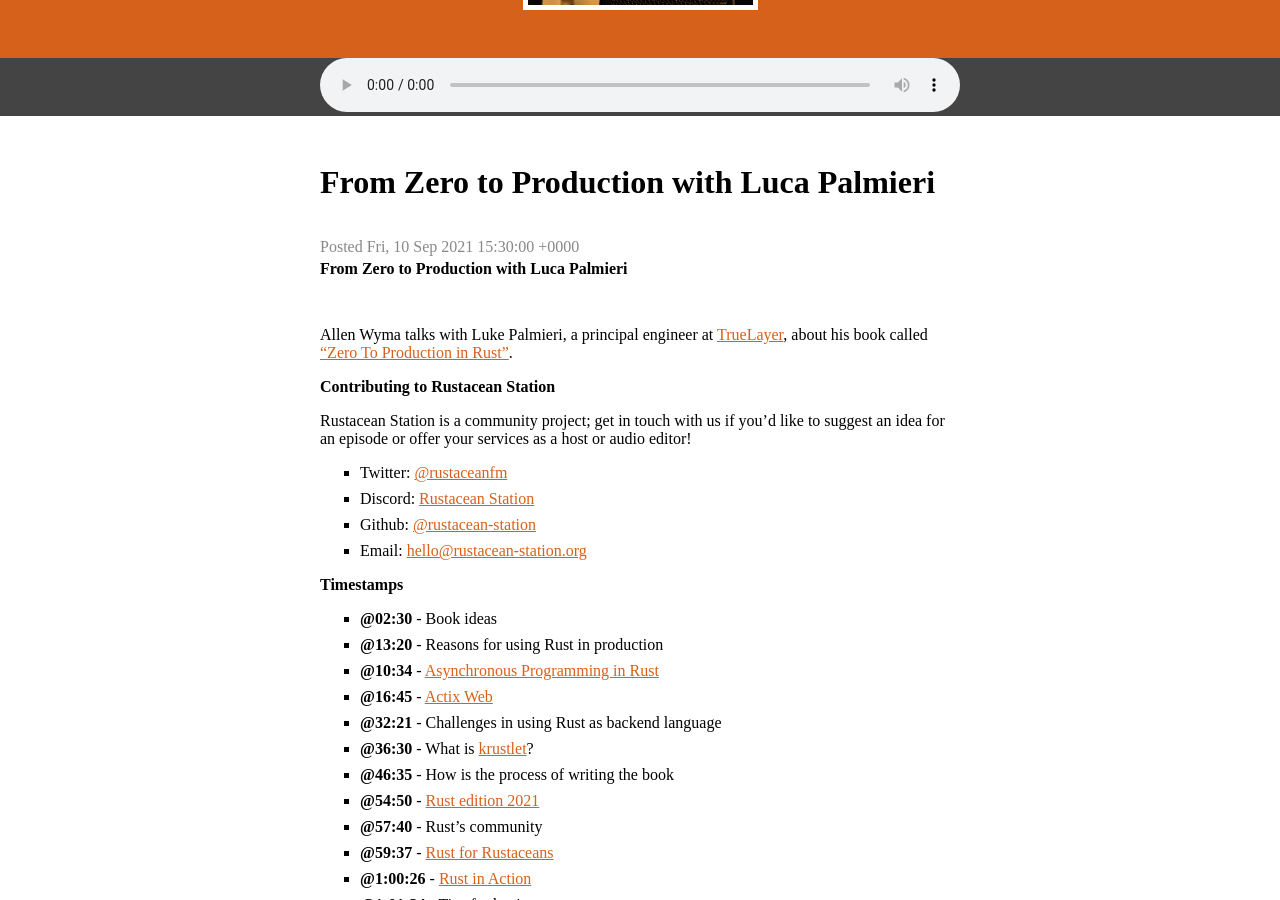
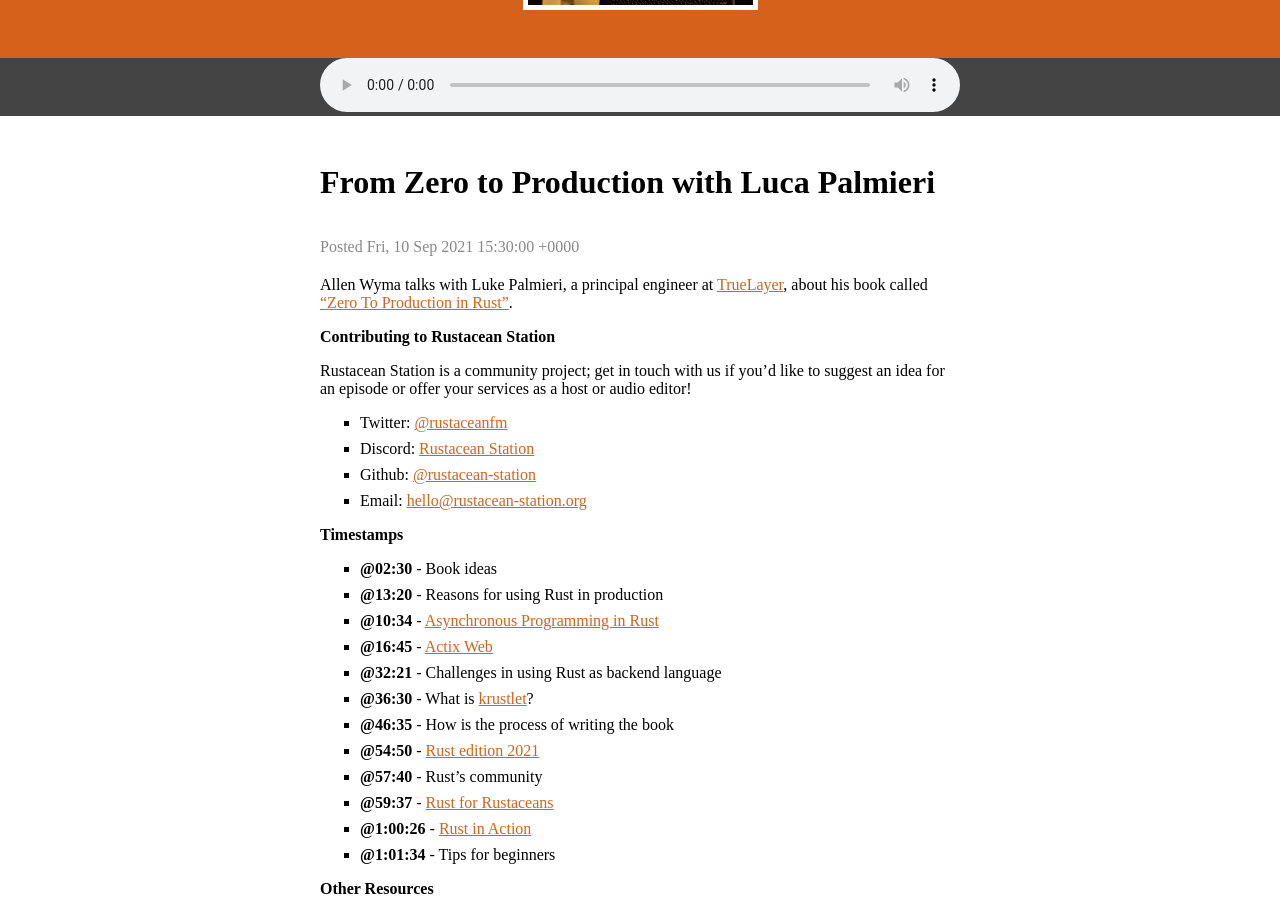
Before and after one commit to rustacean-station/rustacean-station.org, a Jekyll site: the page built from _episodes/036-luca-palmieri.md, in a window 1280 px wide and 900 px high, scrolled down 376 px. Built offline with Jekyll 4.4.1, drawn with Linux system fonts in a browser that asks for light colours.

Commit message:
Update _episodes/036-luca-palmieri.md

```diff
--- a/_episodes/036-luca-palmieri.md
+++ b/_episodes/036-luca-palmieri.md
@@ -6,8 +6,6 @@
 length: "65103280"
 #reddit: (leave blank on initial publish, amend with link and uncomment this line after Reddit thread has been posted)
 ---
-#  From Zero to Production with Luca Palmieri
-
 Allen Wyma talks with Luke Palmieri, a principal engineer at [TrueLayer](https://truelayer.com/), about his book called ["Zero To Production in Rust"](https://www.zero2prod.com/index.html).
 
 ## Contributing to Rustacean Station
```
